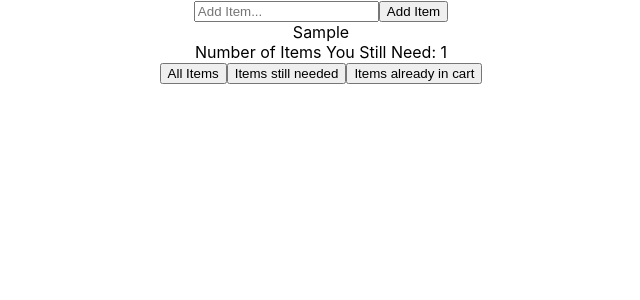
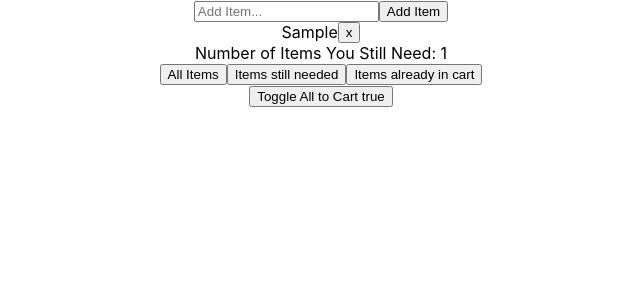
Before and after one commit to mikeymoff/grocery-list-JS, a React (Create React App) app: page / in a window 1280 px wide. Both pictures are taken after typing "Sample" into the empty fields and a click on the button "Add Item". Shown: the top 300 px of the page, without its empty margins (319-959 px from the left). Built offline with nearby package versions, Linux system fonts and the light colour scheme.

Commit message:
Add delete and toggle all function to GroceryList

```diff
--- a/src/components/GroceryList.js
+++ b/src/components/GroceryList.js
@@ -6,7 +6,8 @@ class GroceryList extends React.Component {
 
     state = {
         items: [],
-        itemToShow: "All Items"
+        itemToShow: "All Items",
+        toggleAllComplete: true
     };
 
     addItem = item => {
@@ -37,6 +38,17 @@ class GroceryList extends React.Component {
             itemToShow: s
         });
     };
+    handleDeleteItem = id => {
+        this.setState({
+           items: this.state.items.filter(item => item.id !== id)
+        });
+    };
+
+    removeAllItemsThatAreCollected = () => {
+        this.setState({
+           items: this.state.items.filters(item => !item.complete)
+        });
+    };
 
     render() {
         let items = [];
@@ -54,8 +66,10 @@ class GroceryList extends React.Component {
         <div>
             <ListForm onSubmit = {this.addItem} />
             {items.map( item => (
-            <Item key={item.id}
+            <Item
+            key={item.id}
             toggleComplete={ () => this.toggleComplete(item.id)}
+            onDelete={() => this.handleDeleteItem(item.id)}
             item = {item}
             />
             ))}
@@ -68,6 +82,28 @@ class GroceryList extends React.Component {
                     <button onClick={() => this.updateItemToShow('Items already in cart')}>Items already in cart</button>
 
                 </div>
+                {this.state.items.some(item => item.complete) ? (
+                <div>
+                    <button onClick={this.removeAllItemsThatAreCollected}>
+                        Remove Items you already have from list
+                    </button>
+                </div>
+                ) : null}
+                <div>
+          <button
+            onClick={() =>
+              this.setState(state => ({
+                items: state.items.map(item => ({
+                  ...item,
+                  complete: state.toggleAllComplete
+                })),
+                toggleAllComplete: !state.toggleAllComplete
+              }))
+            }
+          >
+            Toggle All to Cart {`${this.state.toggleAllComplete}`}
+          </button>
+        </div>
         </div>
         );
     }
--- a/src/components/Item.js
+++ b/src/components/Item.js
@@ -1,6 +1,7 @@
 import React from 'react';
 
 export default props => (
+<div style={{ display: "flex", justifyContent: 'center' }}>
     <div
         style={{
         textDecoration: props.item.complete ? "line-through": ""
@@ -10,4 +11,6 @@ export default props => (
     >
         {props.item.text}
     </div>
+    <button onClick={props.onDelete}>x</button>
+</div>
 );
```
Lines whose indentation alone changed are shown as unchanged.
